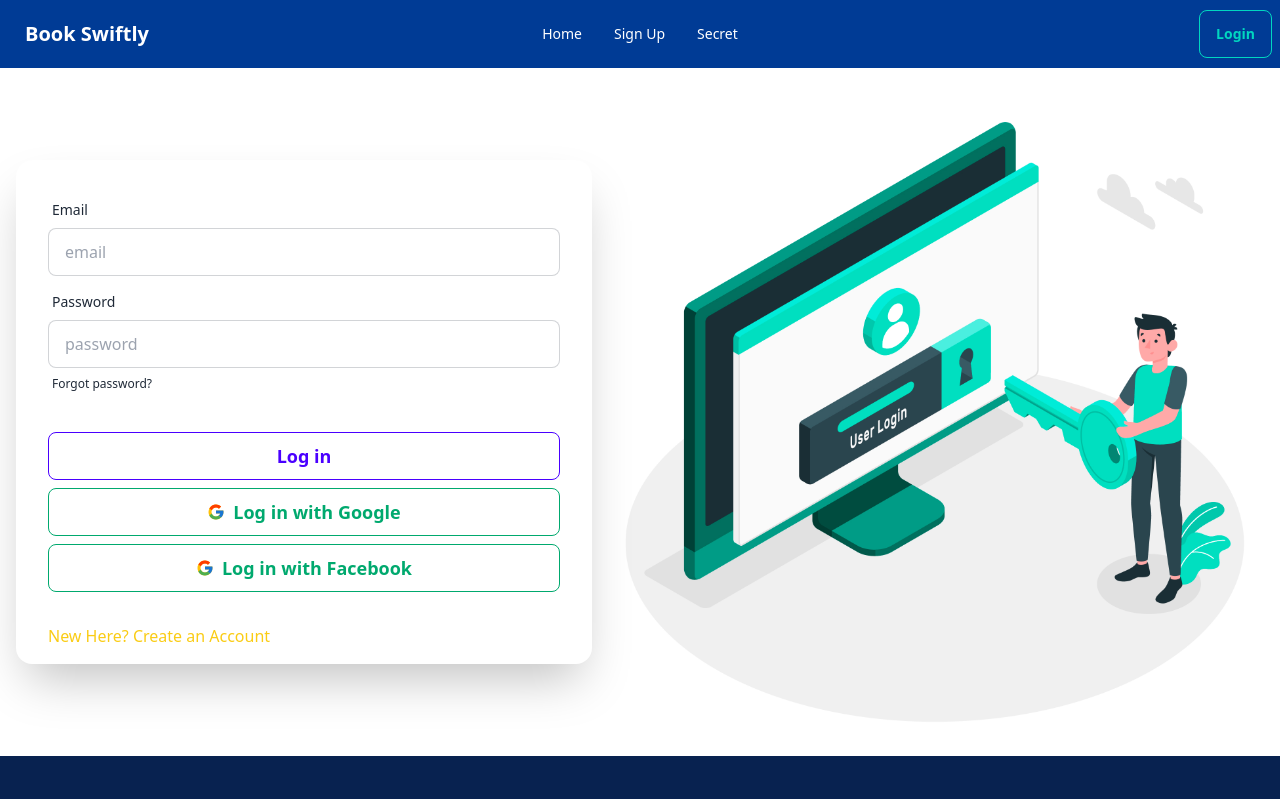
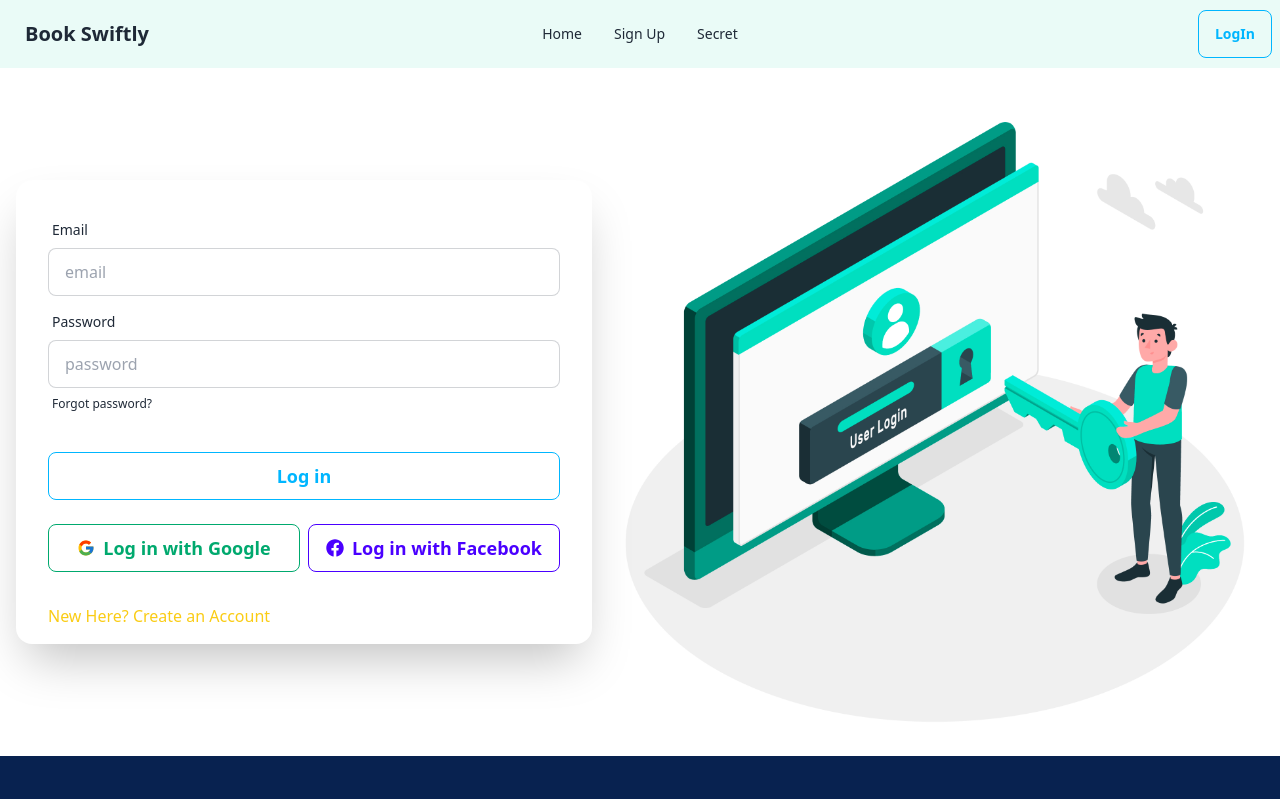
Before and after one commit to mdshakil04/book-Swiftly-client, a React (Vite) app: page /login in a window 1280 px wide. Shown: the top 799 px of the page. Built offline with nearby package versions, Linux system fonts and the light colour scheme; no server answers.

Commit message:
Some style added in all components

```diff
--- a/src/main.jsx
+++ b/src/main.jsx
@@ -8,7 +8,7 @@ import AuthProvider from "./providers/AuthProvider";
 ReactDOM.createRoot(document.getElementById("root")).render(
   <React.StrictMode>
     <AuthProvider>
-      <div className="  ">
+      <div className=" max-w-screen-2xl mx-auto ">
         <RouterProvider router={router} />
       </div>
     </AuthProvider>
--- a/src/pages/Home/Home/Home.jsx
+++ b/src/pages/Home/Home/Home.jsx
@@ -14,13 +14,14 @@ const Home = () => {
                     Book Swiftly | Home
                 </title>
             </Helmet>
-            <div  className="">
+            <div  className=" ">
             <Banner></Banner>
+            <ExtraSection></ExtraSection>
+            <TopServices></TopServices>
+            <Offers></Offers>
             <ReactTabs></ReactTabs>
-            <Offers></Offers>
-            <ExtraSection></ExtraSection>
             <BookingCategories></BookingCategories>
-            <TopServices></TopServices>
+
         </div>
         </>
     );
--- a/src/pages/Home/Tabs/ReactTabs.jsx
+++ b/src/pages/Home/Tabs/ReactTabs.jsx
@@ -16,7 +16,7 @@ const ReactTabs = () => {
   return (
     <div className=" container my-8 max-w-screen-2xl mx-auto text-center border-2 p-8">
       <h1 className=" container mx-auto mb-4 border-y-4  max-w-xs text-center py-2 text-3xl">
-        Top Destination
+        Explore Bangladesh
       </h1>
       <Tabs>
         <TabList>
@@ -35,7 +35,7 @@ const ReactTabs = () => {
                 <div className="card-body">
                   <h2 className="card-title text-3xl">Naraongonj</h2>
                   <div className="card-actions ">
-                    <button className="btn btn-outline btn-accent">
+                    <button className="btn btn-outline btn-info hover:shadow-lg hover:shadow-blue-400">
                       Book An Adventure
                     </button>
                   </div>
@@ -51,7 +51,7 @@ const ReactTabs = () => {
                 <div className="card-body">
                   <h2 className="card-title text-3xl">Foridpur</h2>
                   <div className="card-actions ">
-                    <button className="btn btn-outline btn-accent">
+                    <button className="btn btn-outline btn-info hover:shadow-lg hover:shadow-blue-400">
                       Book An Adventure
                     </button>
                   </div>
@@ -67,7 +67,7 @@ const ReactTabs = () => {
                 <div className="card-body">
                   <h2 className="card-title text-3xl">Chandpur</h2>
                   <div className="card-actions ">
-                    <button className="btn btn-outline btn-accent">
+                    <button className="btn btn-outline btn-info hover:shadow-lg hover:shadow-blue-400">
                       Book An Adventure
                     </button>
                   </div>
@@ -87,7 +87,7 @@ const ReactTabs = () => {
                 <div className="card-body">
                   <h2 className="card-title text-3xl">Bhola</h2>
                   <div className="card-actions ">
-                    <button className="btn btn-outline btn-success">
+                    <button className="btn btn-outline btn-info hover:shadow-lg hover:shadow-blue-400">
                       Book An Adventure
                     </button>
                   </div>
@@ -102,7 +102,7 @@ const ReactTabs = () => {
                 <div className="card-body">
                   <h2 className="card-title text-3xl">Potukhali</h2>
                   <div className="card-actions ">
-                    <button className="btn btn-outline btn-success">
+                    <button className="btn btn-outline btn-info hover:shadow-lg hover:shadow-blue-400">
                       Book An Adventure
                     </button>
                   </div>
@@ -117,7 +117,7 @@ const ReactTabs = () => {
                 <div className="card-body">
                   <h2 className="card-title text-3xl">Firozpur</h2>
                   <div className="card-actions ">
-                    <button className="btn btn-outline btn-success">
+                    <button className="btn btn-outline btn-info hover:shadow-lg hover:shadow-blue-400">
                       Book An Adventure
                     </button>
                   </div>
@@ -137,7 +137,7 @@ const ReactTabs = () => {
                 <div className="card-body">
                   <h2 className="card-title text-3xl">Laxmipur</h2>
                   <div className="card-actions ">
-                    <button className="btn btn-outline btn-info">
+                    <button className="btn btn-outline btn-info hover:shadow-lg hover:shadow-blue-400">
                       Book An Adventure
                     </button>
                   </div>
@@ -152,7 +152,7 @@ const ReactTabs = () => {
                 <div className="card-body">
                   <h2 className="card-title text-3xl">Kompanigonj</h2>
                   <div className="card-actions ">
-                    <button className="btn btn-outline btn-info">
+                    <button className="btn btn-outline btn-info hover:shadow-lg hover:shadow-blue-400">
                       Book An Adventure
                     </button>
                   </div>
@@ -167,7 +167,7 @@ const ReactTabs = () => {
                 <div className="card-body">
                   <h2 className="card-title text-3xl">Sonapur</h2>
                   <div className="card-actions ">
-                    <button className="btn btn-outline btn-info">
+                    <button className="btn btn-outline btn-info hover:shadow-lg hover:shadow-blue-400">
                       Book An Adventure
                     </button>
                   </div>
--- a/src/pages/Home/TopServices/TopServices.jsx
+++ b/src/pages/Home/TopServices/TopServices.jsx
@@ -31,7 +31,7 @@ const TopServices = () => {
             spices along with a great deal of ghee.</p>
             <div className="card-actions">
             <p className=" font-bold">Price: Start from $<span className=" text-red-500">120</span></p>
-            <button className="btn btn-outline btn-primary">Book Now</button>
+            <button className="btn btn-outline btn-info hover:shadow-lg hover:shadow-blue-400">Book Now</button>
             </div>
           </div>
         </div>
@@ -51,7 +51,7 @@ const TopServices = () => {
             Bangladesh goes beyond just food.</p>
             <div className="card-actions">
             <p className=" font-bold">Price: Start from $<span className=" text-red-500">220</span></p>
-            <button className="btn btn-outline btn-primary">Book Now</button>
+            <button className="btn btn-outline btn-info hover:shadow-lg hover:shadow-blue-400">Book Now</button>
             </div>
           </div>
         </div>
@@ -71,7 +71,7 @@ const TopServices = () => {
             inexorable enthusiasm and intricate details.</p>
             <div className="card-actions">
             <p className=" font-bold">Price: Start from $<span className=" text-red-500">180</span></p>
-            <button className="btn btn-outline btn-primary">Book Now</button>
+            <button className="btn btn-outline btn-info hover:shadow-lg hover:shadow-blue-400">Book Now</button>
             </div>
           </div>
         </div>
@@ -91,7 +91,7 @@ const TopServices = () => {
             spices along with a great deal of ghee.</p>
             <div className="card-actions">
             <p className=" font-bold">Price: Start from $<span className=" text-red-500">150</span></p>
-            <button className="btn btn-outline btn-primary">Book Now</button>
+            <button className="btn btn-outline btn-info hover:shadow-lg hover:shadow-blue-400">Book Now</button>
             </div>
           </div>
         </div>
--- a/src/pages/Login/Login.jsx
+++ b/src/pages/Login/Login.jsx
@@ -6,6 +6,7 @@ import { Link, useLocation, useNavigate } from "react-router-dom";
 import { Helmet } from "react-helmet";
 import Swal from "sweetalert2";
 import { FcGoogle } from "react-icons/fc";
+import { FaFacebook } from "react-icons/fa";
 import { FacebookAuthProvider, GoogleAuthProvider, getAuth, signInWithPopup } from "firebase/auth";
 import { app } from "../../firebase/firebase.config";
 const Login = () => {
@@ -118,9 +119,11 @@ const Login = () => {
                   </label>
                 </div>
                 <div className="form-control mt-6 ">
-                  <button className="btn btn-primary btn-outline text-lg">Log in</button>
-                  <button onClick={handleGoogleSignIn} className="btn btn-success btn-outline mt-2 text-lg"> <FcGoogle />Log in with Google</button>
-                  <button onClick={handleFacebookSignIn} className="btn btn-success btn-outline mt-2 text-lg"> <FcGoogle />Log in with Facebook</button>
+                  <button className="btn btn-outline btn-info hover:shadow-lg hover:shadow-blue-400 text-lg mb-4">Log in</button>
+                 <div className=" grid md:grid-cols-2 gap-2">
+                  <button onClick={handleGoogleSignIn} className="btn btn-success btn-outline mt-2 text-lg hover:shadow-lg hover:shadow-green-400"> <FcGoogle />Log in with Google</button>
+                  <button onClick={handleFacebookSignIn} className="btn btn-primary btn-outline mt-2 text-lg hover:shadow-lg hover:shadow-blue-400"> <FaFacebook />Log in with Facebook</button>
+                 </div>
                 </div>
               </form>
               <p className=" ml-8 mb-4 text-yellow-400">
--- a/src/pages/Shared/Navbar/Navbar.jsx
+++ b/src/pages/Shared/Navbar/Navbar.jsx
@@ -25,7 +25,7 @@ const Navbar = () => {
     </>
   );
   return (
-    <div className="navbar bg-[#003B95] text-white">
+    <div className="navbar  container  bg-[#EAFBF7] ">
       <div className="navbar-start">
         <div className="dropdown">
           <div tabIndex={0} role="button" className="btn btn-ghost lg:hidden">
@@ -73,8 +73,8 @@ const Navbar = () => {
           </>
         ) : (
           <>
-            <li className=" btn btn-outline btn-accent">
-              <Link to="/login">Login</Link>
+            <li className=" btn btn-outline btn-info hover:shadow-lg hover:shadow-blue-400">
+              <Link to="/login">LogIn</Link>
             </li>
           </>
         )}
--- a/src/pages/SignUp/SignUp.jsx
+++ b/src/pages/SignUp/SignUp.jsx
@@ -4,6 +4,7 @@ import { useContext } from "react";
 import { AuthContext } from "../../providers/AuthProvider";
 import { Helmet } from "react-helmet";
 import Swal from "sweetalert2";
+import signUpImg from "../../assets/Images/Festival/login.jpg"
 
 const SignUp = () => {
   const {
@@ -40,13 +41,12 @@ const SignUp = () => {
         <title> Book Swiftly | Sign Up</title>
       </Helmet>
       <div>
-        <div className="hero min-h-screen bg-base-200">
-          <div className="hero-content flex-col lg:flex-row-reverse">
+        <div className="hero  ">
+          <div className="hero-content flex-col lg:flex-row-reverse w-1/2">
             <div className="text-center lg:text-left">
-              <h1 className="text-5xl font-bold">Sign Up now!</h1>
-              <p className="py-6"></p>
+              <img src={signUpImg} alt="" />
             </div>
-            <div className="card shrink-0 w-full max-w-sm shadow-2xl bg-base-100">
+            <div className="card shrink-0 w-1/2 shadow-2xl bg-base-100">
               <form onSubmit={handleSubmit(onSubmit)} className="card-body">
                 <div className="form-control">
                   <label className="label">
@@ -137,7 +137,7 @@ const SignUp = () => {
                 </div>
                 <div className="form-control mt-6">
                   <input
-                    className="btn btn-outline btn-primary"
+                    className="btn btn-outline btn-primary hover:shadow-lg hover:shadow-blue-400"
                     type="submit"
                     value="Sign Up"
                   />
```
